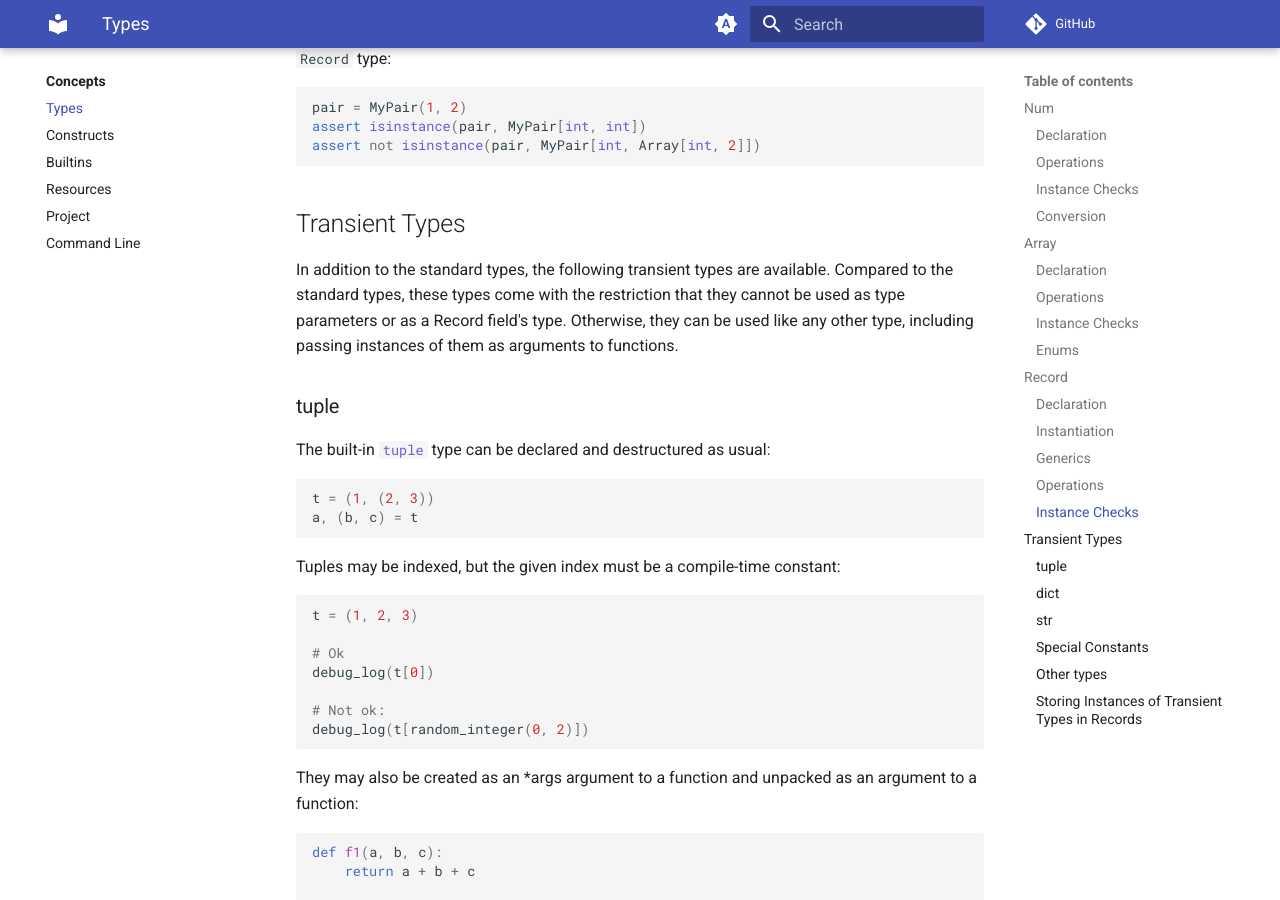
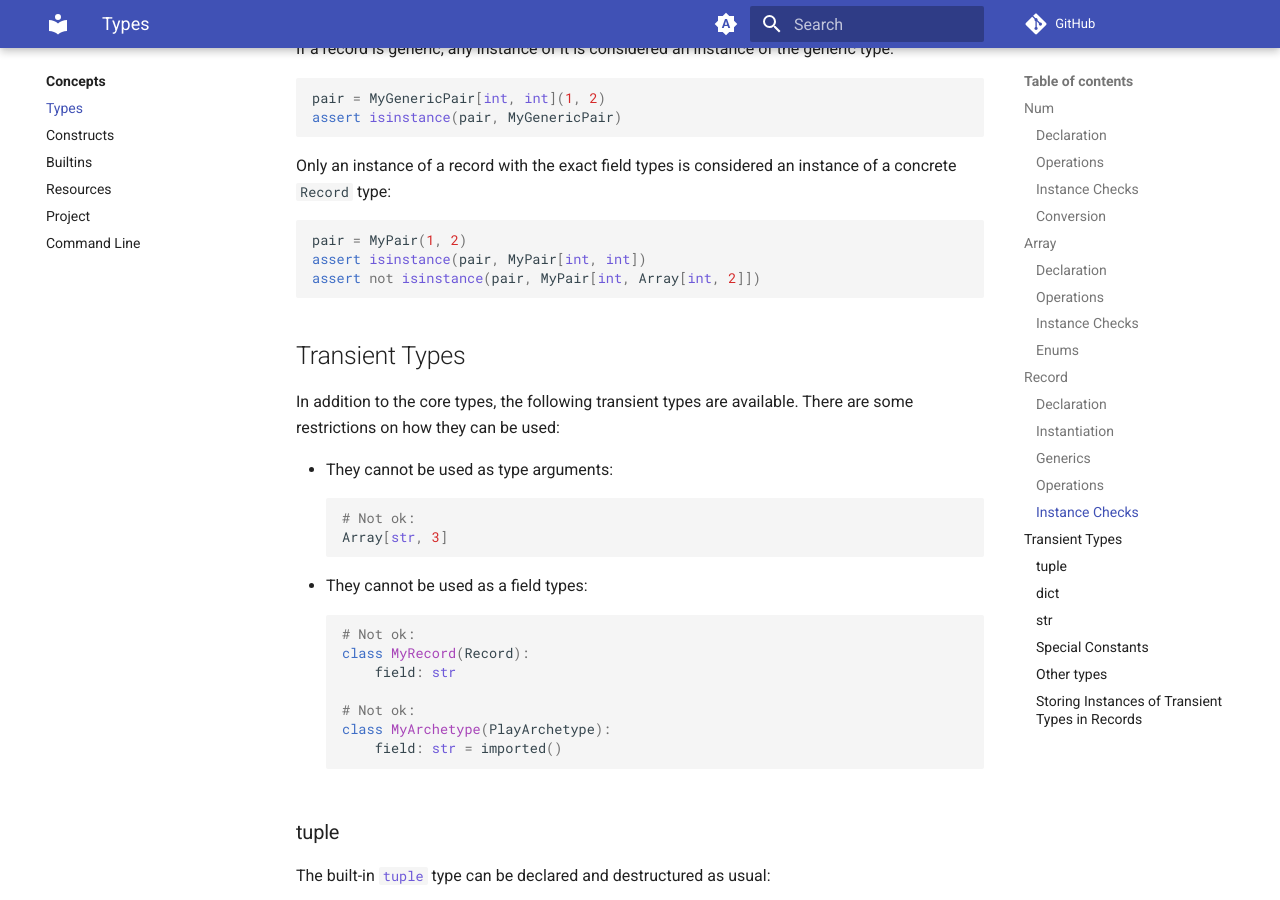
Before and after one commit to qwewqa/sonolus.py, an MkDocs documentation site: the page built from docs/concepts/types.md, in a window 1280 px wide and 900 px high, scrolled down 9234 px. Built offline with MkDocs 1.6.1 and Material for MkDocs 9.7.7, drawn with Linux system fonts in a browser that asks for light colours; comment, search, counter and statistics services are not loaded; some of the changed text lies outside the part shown.

Commit message:
Minor fixes

````diff
--- a/docs/concepts/types.md
+++ b/docs/concepts/types.md
@@ -1,3 +1,5 @@
+from sonolus.script.archetype import PlayArchetype
+
 # Types
 Sonolus.py has 3 core types: `Num`, `Array`, and `Record`. representing numeric values, fixed-size arrays,
 and custom data structures, respectively. Arrays and records can be nested within each other to create complex data
@@ -92,6 +94,7 @@ Details:
 `Array[T, Size]` stores a fixed number of elements of the same type.
 
 It has two type parameters:
+
 - `T`: The type of the elements.
 - `Size`: The number of elements.
 
@@ -200,7 +203,7 @@ assert a == Array(4, 2, 3)
     ```
 
     For clarity, it's recommended to use the copy from operator (`@=`) when updating elements that are known to be
-    an array or record (see the next section).
+    an array or record.
 
     ```python
     a[0] @= pair
@@ -460,10 +463,24 @@ assert not isinstance(pair, MyPair[int, Array[int, 2]])
 ```
 
 ## Transient Types
-In addition to the standard types, the following transient types are available.
-Compared to the standard types, these types come with the restriction that they cannot be used as type parameters
-or as a Record field's type. Otherwise, they can be used like any other type, including passing instances of them as
-arguments to functions.
+In addition to the core types, the following transient types are available.
+There are some restrictions on how they can be used:
+
+- They cannot be used as type arguments:
+    ```python
+    # Not ok:
+    Array[str, 3]
+    ```
+- They cannot be used as a field types:
+    ```python
+    # Not ok:
+    class MyRecord(Record):
+        field: str
+
+    # Not ok:
+    class MyArchetype(PlayArchetype):
+        field: str = imported()
+    ```
 
 ### tuple
 
````
Also changed, not shown: docs/concepts/builtins.md (+2 -1 lines), 2 other files.
